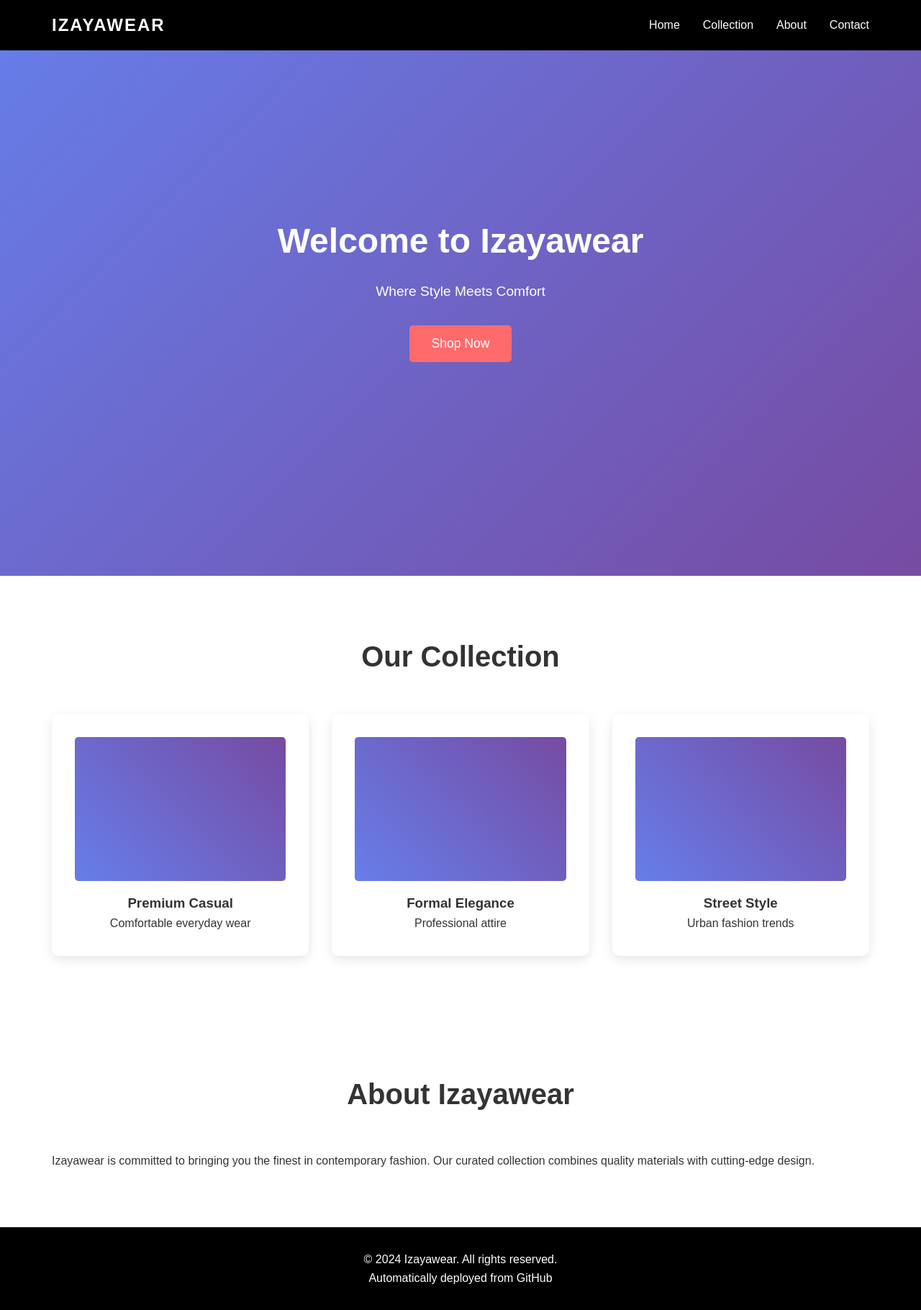
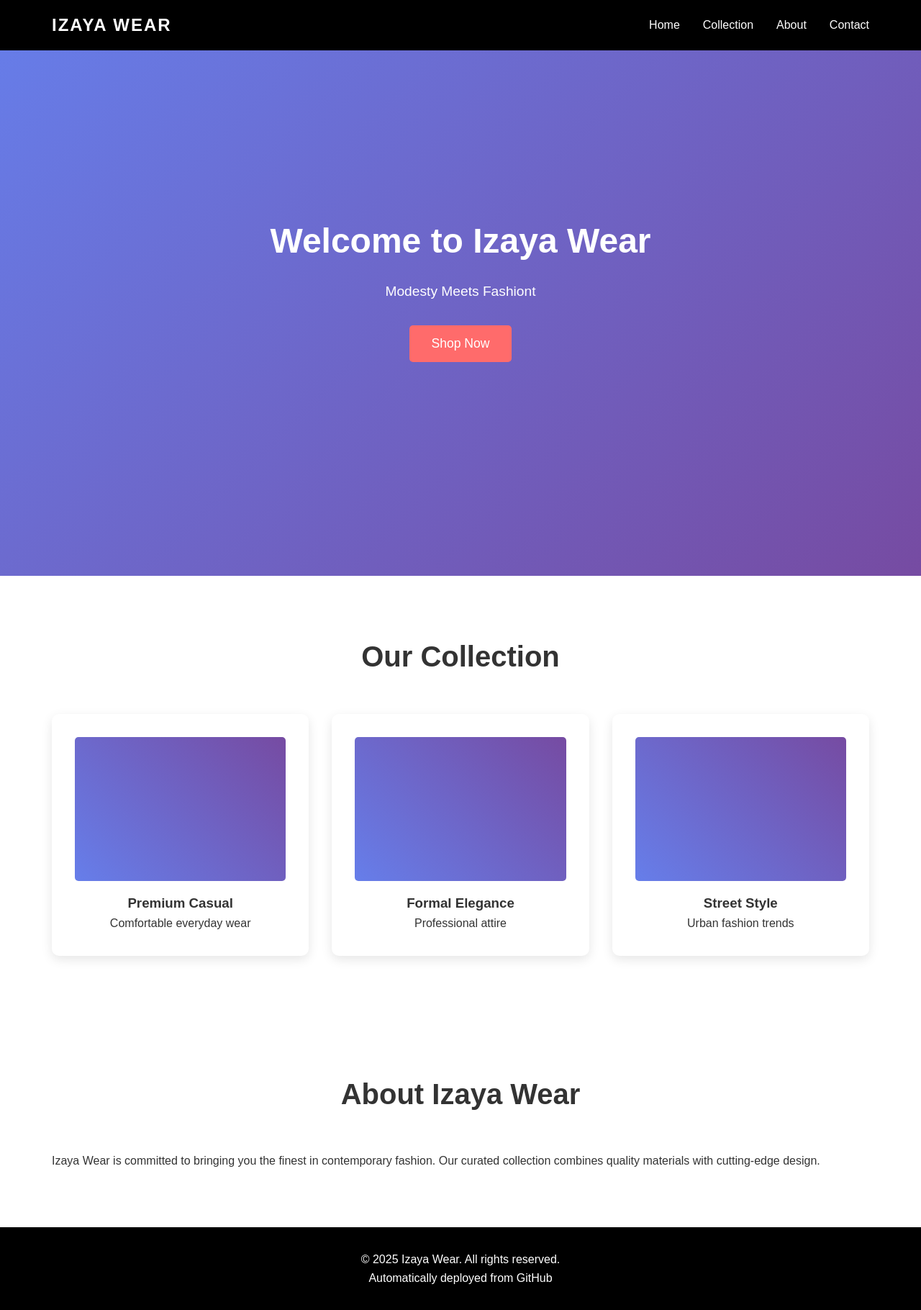
Before and after one commit to aktar11087/izayawear-site, a website: page index.html in a window 1280 px wide. Shown: the whole page at 72% size. Drawn offline with Linux system fonts and the light colour scheme.

Commit message:
Update index.html

```diff
--- a/index.html
+++ b/index.html
@@ -3,7 +3,7 @@
 <head>
     <meta charset="UTF-8">
     <meta name="viewport" content="width=device-width, initial-scale=1.0">
-    <title>Izayawear - Premium Fashion Collection</title>
+    <title>Izaya Wear - Premium Fashion Collection</title>
     <meta name="description" content="Discover Izayawear's premium fashion collection. Style meets comfort in every piece.">
     <link rel="stylesheet" href="assets/style.css">
 </head>
@@ -11,7 +11,7 @@
     <header>
         <nav>
             <div class="logo">
-                <h1>IZAYAWEAR</h1>
+                <h1>IZAYA WEAR</h1>
             </div>
             <ul class="nav-links">
                 <li><a href="#home">Home</a></li>
@@ -25,8 +25,8 @@
     <main>
         <section id="home" class="hero">
             <div class="hero-content">
-                <h2>Welcome to Izayawear</h2>
-                <p>Where Style Meets Comfort</p>
+                <h2>Welcome to Izaya Wear</h2>
+                <p>Modesty Meets Fashiont</p>
                 <button class="cta-button" onclick="scrollToCollection()">Shop Now</button>
             </div>
         </section>
@@ -53,13 +53,13 @@
         </section>
 
         <section id="about" class="about">
-            <h2>About Izayawear</h2>
-            <p>Izayawear is committed to bringing you the finest in contemporary fashion. Our curated collection combines quality materials with cutting-edge design.</p>
+            <h2>About Izaya Wear</h2>
+            <p>Izaya Wear is committed to bringing you the finest in contemporary fashion. Our curated collection combines quality materials with cutting-edge design.</p>
         </section>
     </main>
 
     <footer id="contact">
-        <p>&copy; 2024 Izayawear. All rights reserved.</p>
+        <p>&copy; 2025 Izaya Wear. All rights reserved.</p>
         <p>Automatically deployed from GitHub</p>
     </footer>
 
```
